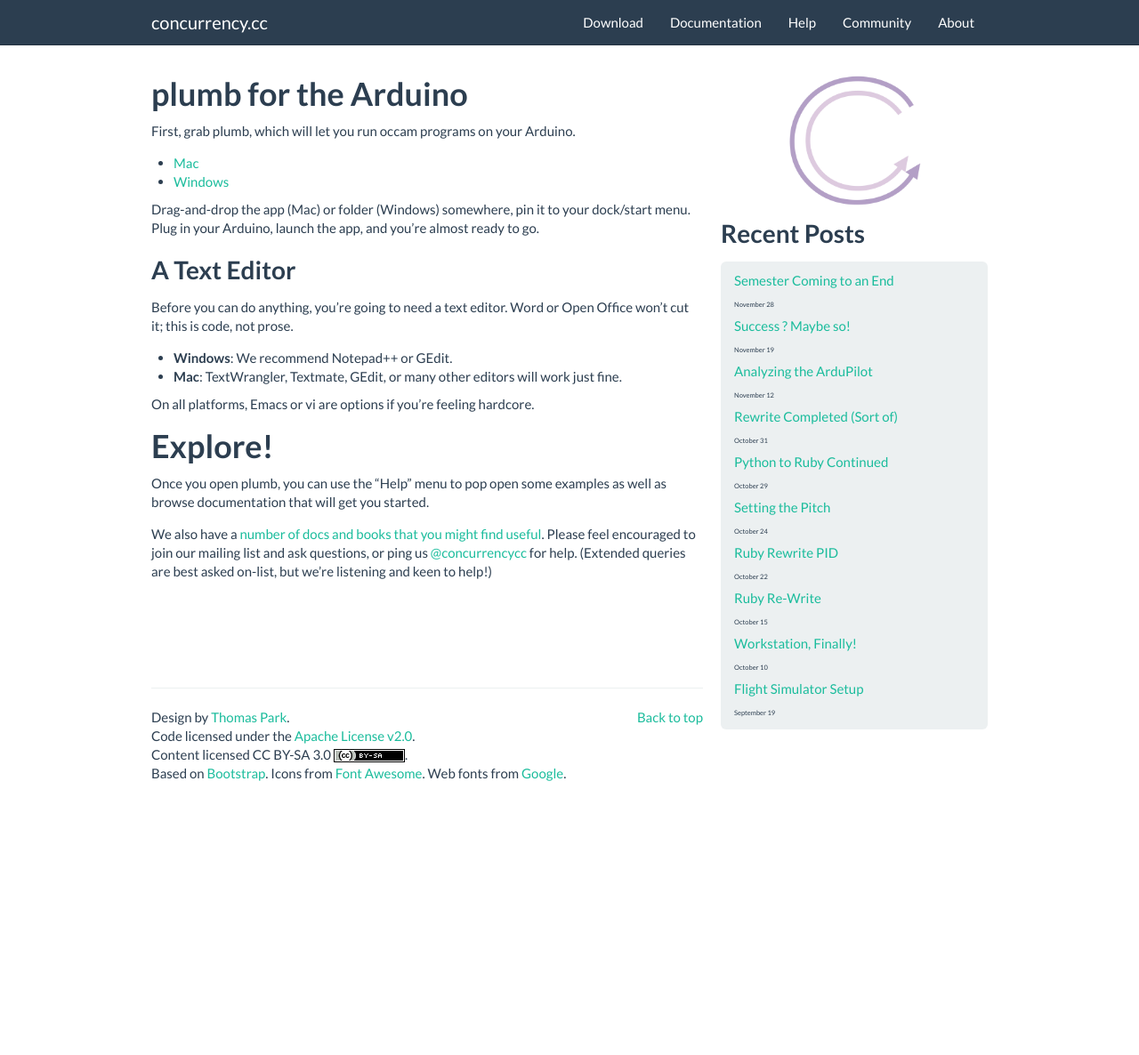
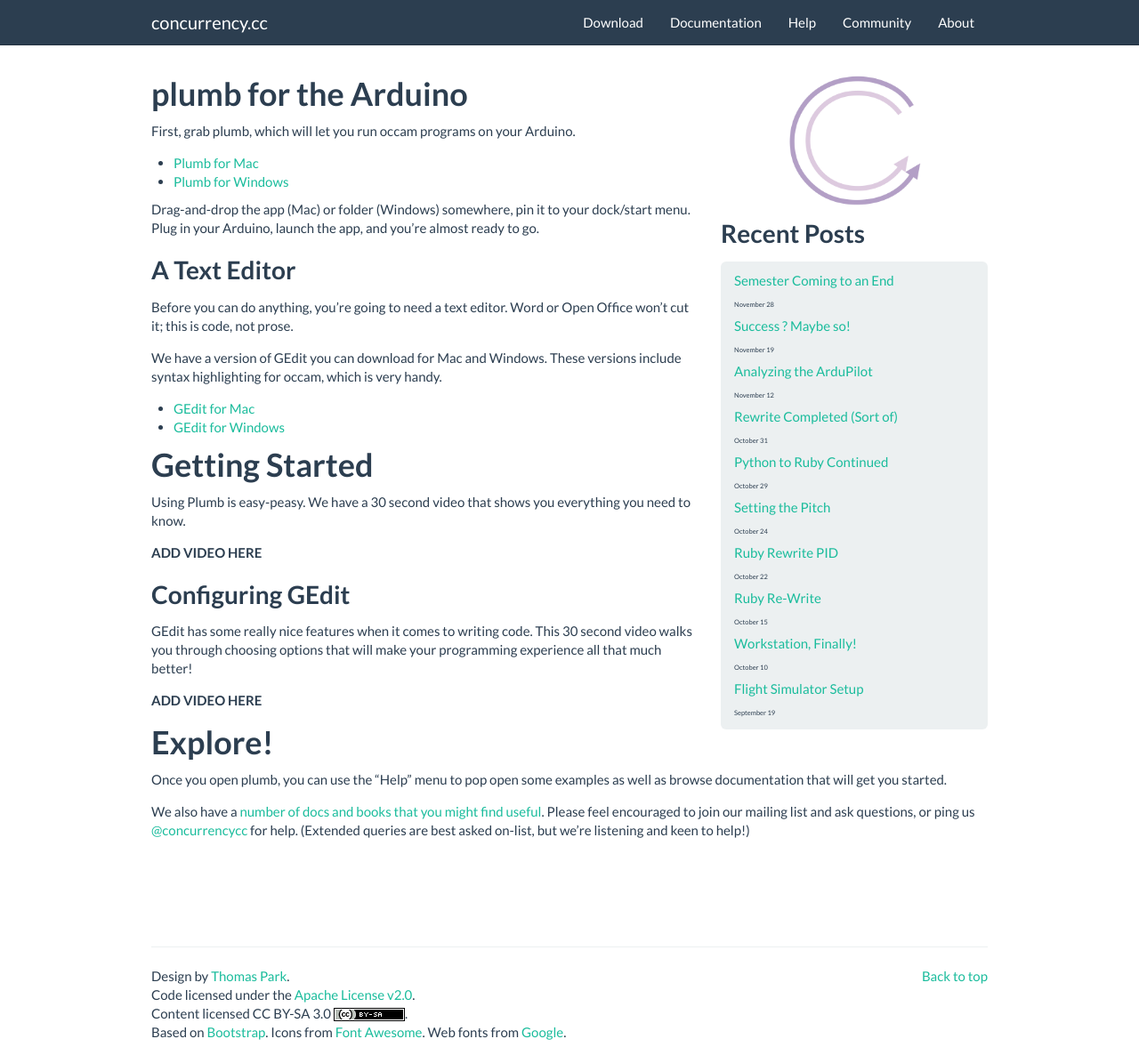
Before and after one commit to concurrency/concurrency.github.com, a Jekyll site: the page built from downloads/index.md, in a window 1280 px wide and 1186 px high. Shown: the whole window at 89% size. Built offline with Jekyll 4.4.1, drawn with Linux system fonts in a browser that asks for light colours; nearby versions of some CDN libraries; library files that are not in the unit come from our copies.

Commit message:
Adding download links for the adventurous.

```diff
--- a/downloads/index.md
+++ b/downloads/index.md
@@ -1,17 +1,18 @@
 ---
 layout: default
 title: Grab and Go!
+current-version: Plumb-20130606
 ---
 
 ## plumb for the Arduino
 
 First, grab plumb, which will let you run occam programs on your Arduino.
 
-* [Mac][mac]
-* [Windows][windows]
+* [Plumb for Mac][mac-plumb]
+* [Plumb for Windows][windows-plumb]
 
-[mac]: plumb.dmg
-[windows]: plumb.zip
+[mac-plumb]: http://jadud.com/downloads/Plumb-20130606.dmg
+[windows-plumb]: http://jadud.com/downloads/Plumb-20130606.zip
 
 Drag-and-drop the app (Mac) or folder (Windows) somewhere, pin it to your dock/start menu. Plug in your Arduino, launch the app, and you're almost ready to go.
 
@@ -19,10 +20,26 @@
 
 Before you can do anything, you're going to need a text editor. Word or Open Office won't cut it; this is code, not prose.
 
-* **Windows**: We recommend Notepad++ or GEdit.
-* **Mac**: TextWrangler, Textmate, GEdit, or many other editors will work just fine.
+We have a version of GEdit you can download for Mac and Windows. These versions include syntax highlighting for occam, which is very handy.
 
-On all platforms, Emacs or vi are options if you're feeling hardcore.
+
+* [GEdit for Mac][mac-gedit]
+* [GEdit for Windows][windows-gedit]
+
+[mac-gedit]: http://jadud.com/downloads/gedit.app.zip
+[windows-gedit]: http://jadud.com/downloads/gedit-win.zip
+
+## Getting Started
+
+Using Plumb is easy-peasy. We have a 30 second video that shows you everything you need to know.
+
+**ADD VIDEO HERE**
+
+### Configuring GEdit
+
+GEdit has some really nice features when it comes to writing code. This 30 second video walks you through choosing options that will make your programming experience all that much better!
+
+**ADD VIDEO HERE**
 
 ## Explore!
 
```
